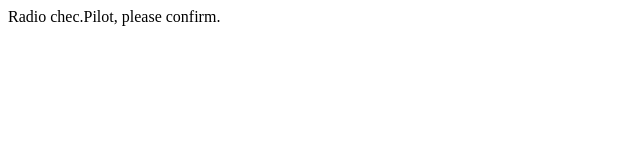
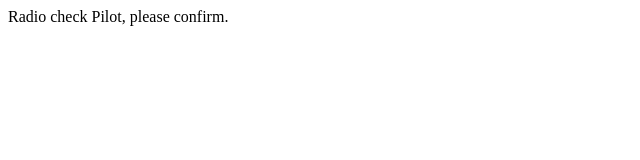
Before and after one commit to mreaves82/newLog, a plain HTML site: page index.html in a window 1280 px wide. Shown: the full height of the page, 0-640 px from the left. Drawn offline with Linux system fonts and the light colour scheme.

Commit message:
second commit

```diff
--- a/index.html
+++ b/index.html
@@ -1,5 +1,7 @@
 <html>
-	<body>
-		   <p>Radio chec.Pilot, please confirm.</p>
-		   </body>
+
+<body>
+	<p>Radio check Pilot, please confirm.</p>
+</body>
+
 </html>
```
